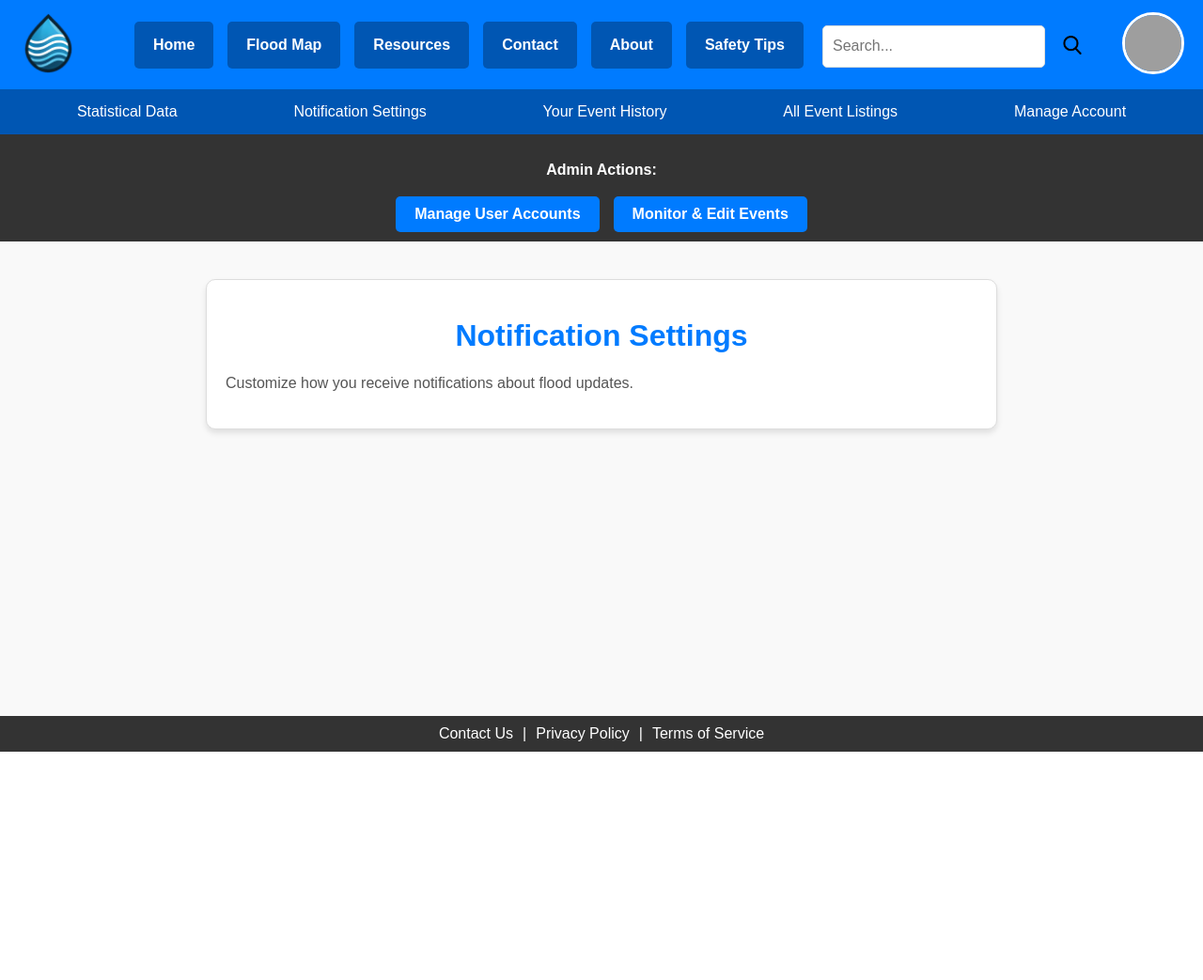
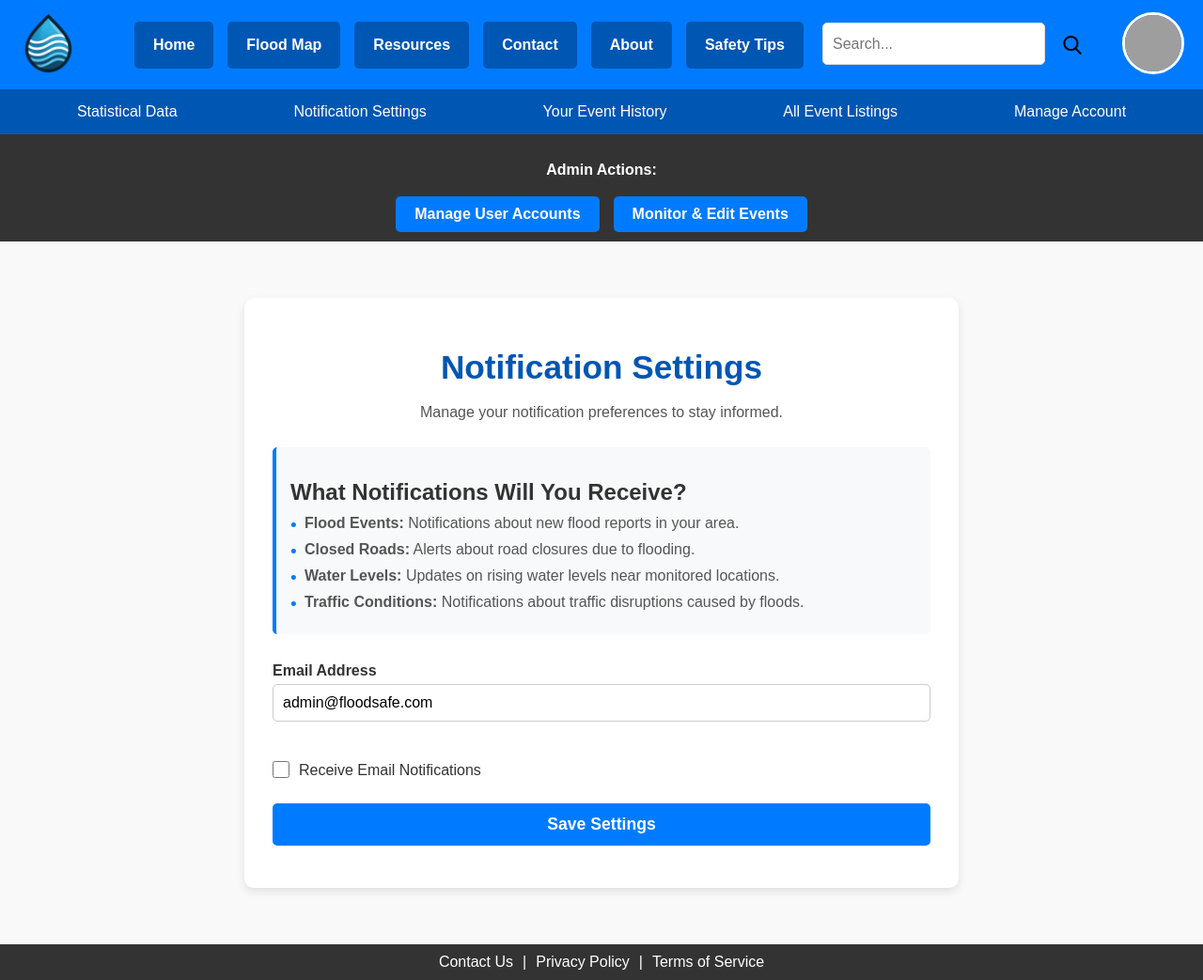
Before and after one commit to leahmirch/FloodSafeDearborn, a Flask app: page /notification_settings in a window 1280 px wide. Shown: the whole page at 94% size. Before the commit the page ends 800 px from the top, so only its background shows below. Run offline with Flask 3, Linux system fonts and the light colour scheme; the visitor is signed in with stand-in values (Sample User, id 1); data comes from the database, SQL or seed files in the repository; data that the repository does not hold is empty; some libraries are stand-ins or nearby versions; grey boxes are pictures that could not be loaded.

Commit message:
Bethany Slone: Created notification settings page, uploaded code Leah Mirch: Integrated temporary notification settings logging into code base

```diff
--- a/backend/app.py
+++ b/backend/app.py
@@ -14,11 +14,17 @@ import plotly
 from flask import jsonify
 from auth import register_user, authenticate_user
 from database import get_connection
+from flask import Flask, render_template, request, session, redirect, url_for, flash
+from flask_mail import Mail, Message
+from database import get_connection
+import os
+import logging
 
 app = Flask(__name__, template_folder='../frontend/templates', static_folder='../frontend/static')
 app.secret_key = 'secretkey'
 UPLOAD_FOLDER = os.path.join(os.getcwd(), 'frontend/static/uploads')
 app.config['UPLOAD_FOLDER'] = UPLOAD_FOLDER
+logging.basicConfig(level=logging.INFO)
 
 @app.route('/')
 def index():
@@ -296,6 +302,13 @@ def submit_event():
                 traffic_span = request.form.get('traffic_span')
                 conn.execute("INSERT INTO traffic_conditions (event_id, description) VALUES (?, ?)", (event_id, f"{traffic_level}: {traffic_span}"))
 
+            subscribers = conn.execute("""
+                SELECT email FROM notifications WHERE notify_email = 1
+            """).fetchall()
+
+            for subscriber in subscribers:
+                logging.info(f"Mock Email Sent: A new {event_type} event was added at {street}, {city}, {state}, {zip_code}. Sent to {subscriber['email']}")
+
         flash("Event submitted successfully!", "success")
         return redirect(url_for('home'))
 
@@ -397,12 +410,39 @@ def manage_account():
     user = conn.execute("SELECT email, profile_picture FROM users WHERE id = ?", (user_id,)).fetchone()
     return render_template('manage_account.html', user=user)
 
-@app.route('/notification_settings')
+@app.route('/notification_settings', methods=['GET', 'POST'])
 def notification_settings():
     if 'user_id' not in session:
-        flash("You must be logged in to access notification settings.", "error")
+        flash("You must be logged in to manage notifications.", "error")
         return redirect(url_for('login'))
-    return render_template('notification_settings.html')
+
+    user_id = session['user_id']
+    conn = get_connection()
+    user = conn.execute("SELECT email FROM users WHERE id = ?", (user_id,)).fetchone()
+
+    if request.method == 'POST':
+        email = request.form['email']
+        notify_email = 1 if request.form.get('notify_email') else 0
+
+        conn.execute("""
+            INSERT OR REPLACE INTO notifications (user_id, email, notify_email)
+            VALUES (?, ?, ?)
+        """, (user_id, email, notify_email))
+
+        conn.execute("""
+            UPDATE users SET subscriber = ? WHERE id = ?
+        """, (notify_email, user_id))
+
+        conn.commit()
+        flash("Notification settings updated!", "success")
+        return redirect(url_for('notification_settings'))
+
+    settings = conn.execute("SELECT email, notify_email FROM notifications WHERE user_id = ?", (user_id,)).fetchone()
+    return render_template(
+        'notification_settings.html',
+        user_email=settings['email'] if settings else user['email'],
+        notify_email=settings['notify_email'] if settings else 0
+    )
 
 @app.route('/statistical_data')
 def statistical_data():
--- a/backend/database.py
+++ b/backend/database.py
@@ -20,7 +20,8 @@ def setup_database():
                 email TEXT NOT NULL UNIQUE,
                 password TEXT NOT NULL,
                 profile_picture TEXT DEFAULT 'img/base-pfp.png',
-                admin INTEGER DEFAULT 0 CHECK(admin IN (0, 1))
+                admin INTEGER DEFAULT 0 CHECK(admin IN (0, 1)),
+                subscriber INTEGER DEFAULT 0 CHECK(subscriber IN (0, 1))
             )
         """)
 
@@ -45,6 +46,18 @@ def setup_database():
         # Index for efficient pagination on events
         conn.execute("""
             CREATE INDEX IF NOT EXISTS idx_events_time ON events (time DESC)
+        """)
+
+        # Notifications table
+        conn.execute("""
+            CREATE TABLE IF NOT EXISTS notifications (
+                id INTEGER PRIMARY KEY AUTOINCREMENT,
+                user_id INTEGER NOT NULL,
+                email TEXT,
+                notify_email INTEGER DEFAULT 0 CHECK(notify_email IN (0, 1)),
+                created_at TIMESTAMP DEFAULT CURRENT_TIMESTAMP,
+                FOREIGN KEY (user_id) REFERENCES users(id) ON DELETE CASCADE
+            )
         """)
 
         # Water levels table
--- a/frontend/static/css/styles.css
+++ b/frontend/static/css/styles.css
@@ -353,6 +353,8 @@ ul li p {
 
 /* General form input styling for consistency */
 input[type="text"],
+input[type="email"],
+input[type="password"],
 input[type="number"],
 select,
 textarea {
@@ -362,7 +364,8 @@ textarea {
     border: 1px solid #ddd;
     border-radius: 5px;
     box-sizing: border-box;
-    margin-bottom: 10px;
+    margin-bottom: 15px;
+    display: block;
 }
 
 /* Form group container adjustments */
@@ -985,3 +988,133 @@ textarea {
         gap: 5px;
     }
 }
+
+/* Notification Settings Page */
+.notification-settings-container {
+    max-width: 700px;
+    margin: 40px auto;
+    padding: 30px;
+    background-color: #ffffff;
+    border-radius: 10px;
+    box-shadow: 0 4px 10px rgba(0, 0, 0, 0.1);
+}
+
+.notification-settings-title {
+    text-align: center;
+    font-size: 2.2em;
+    font-weight: bold;
+    color: #0056b3;
+    margin-bottom: 10px;
+}
+
+.notification-settings-description {
+    text-align: center;
+    font-size: 1em;
+    color: #555;
+    margin-bottom: 25px;
+}
+
+.notification-settings-info {
+    background-color: #f8f9fa;
+    padding: 15px;
+    border-left: 4px solid #007bff;
+    margin-bottom: 30px;
+    border-radius: 5px;
+}
+
+.notification-settings-info h2 {
+    font-size: 1.5em;
+    color: #333;
+    margin-bottom: 10px;
+}
+
+.notification-settings-info ul {
+    list-style-type: none;
+    padding: 0;
+    margin: 0;
+}
+
+.notification-settings-info li {
+    font-size: 1em;
+    color: #555;
+    margin-bottom: 10px;
+    padding-left: 15px;
+    position: relative;
+}
+
+.notification-settings-info li::before {
+    content: "•";
+    color: #007bff;
+    position: absolute;
+    left: 0;
+    top: 0;
+    font-size: 1.2em;
+}
+
+.notification-settings-form {
+    display: flex;
+    flex-direction: column;
+    gap: 20px;
+}
+
+.notification-settings-input-group {
+    display: flex;
+    flex-direction: column;
+}
+
+.notification-settings-input-group label {
+    font-weight: bold;
+    margin-bottom: 5px;
+    color: #333;
+}
+
+.notification-settings-input-group input {
+    padding: 10px;
+    border: 1px solid #ccc;
+    border-radius: 5px;
+    font-size: 1em;
+    box-sizing: border-box;
+}
+
+.notification-settings-checkbox-group {
+    display: flex;
+    align-items: center;
+    gap: 10px;
+    font-size: 1em;
+    color: #333;
+}
+
+.notification-settings-checkbox-group input {
+    width: 20px;
+    height: 20px;
+}
+
+.notification-settings-checkbox-group input[type="checkbox"] {
+    width: 18px;
+    height: 18px;
+    margin: 0;
+    vertical-align: middle;
+}
+
+.notification-settings-checkbox-group label {
+    margin: 0;
+    font-size: 1em;
+    line-height: 1.2;
+}
+
+.notification-settings-button {
+    padding: 12px 20px;
+    font-size: 1.1em;
+    font-weight: bold;
+    color: white;
+    background-color: #007bff;
+    border: none;
+    border-radius: 5px;
+    cursor: pointer;
+    transition: background-color 0.3s ease;
+    text-align: center;
+}
+
+.notification-settings-button:hover {
+    background-color: #0056b3;
+}
--- a/frontend/templates/notification_settings.html
+++ b/frontend/templates/notification_settings.html
@@ -1,7 +1,33 @@
 {% extends "layout.html" %}
 {% block content %}
-<div class="container">
-    <h1>Notification Settings</h1>
-    <p>Customize how you receive notifications about flood updates.</p>
+<div class="notification-settings-container">
+    <h1 class="notification-settings-title">Notification Settings</h1>
+    <p class="notification-settings-description">Manage your notification preferences to stay informed.</p>
+
+    <!-- Types of Notifications -->
+    <div class="notification-settings-info">
+        <h2>What Notifications Will You Receive?</h2>
+        <ul>
+            <li><strong>Flood Events:</strong> Notifications about new flood reports in your area.</li>
+            <li><strong>Closed Roads:</strong> Alerts about road closures due to flooding.</li>
+            <li><strong>Water Levels:</strong> Updates on rising water levels near monitored locations.</li>
+            <li><strong>Traffic Conditions:</strong> Notifications about traffic disruptions caused by floods.</li>
+        </ul>
+    </div>
+
+    <!-- Notification Settings Form -->
+    <form method="POST" action="{{ url_for('notification_settings') }}" class="notification-settings-form">
+        <div class="notification-settings-input-group">
+            <label for="email">Email Address</label>
+            <input type="email" id="email" name="email" value="{{ user_email }}" required>
+        </div>
+
+        <div class="notification-settings-checkbox-group">
+            <input type="checkbox" id="emailNotifications" name="notify_email" {% if notify_email %}checked{% endif %}>
+            <label for="emailNotifications">Receive Email Notifications</label>
+            <p> </p>
+        </div>
+        <button type="submit" class="notification-settings-button">Save Settings</button>
+    </form>
 </div>
 {% endblock %}
```
Also changed, not shown: README.md.
